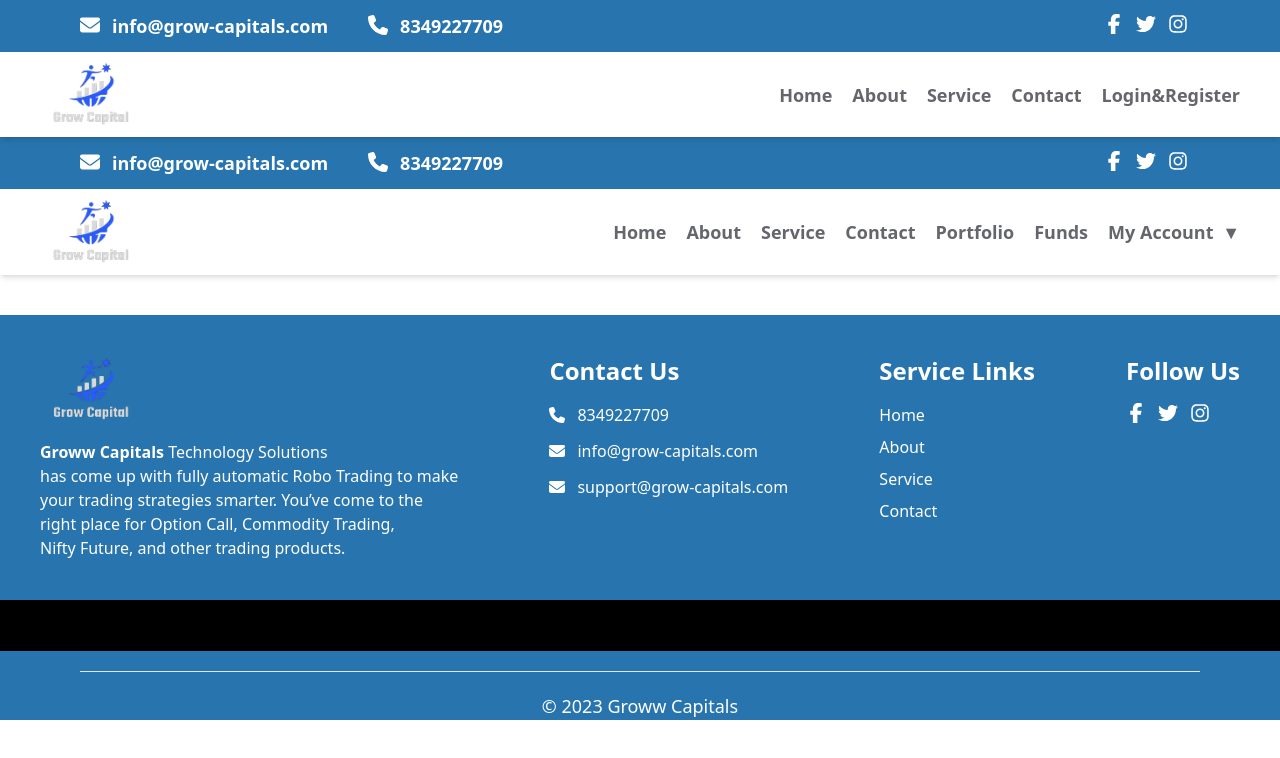
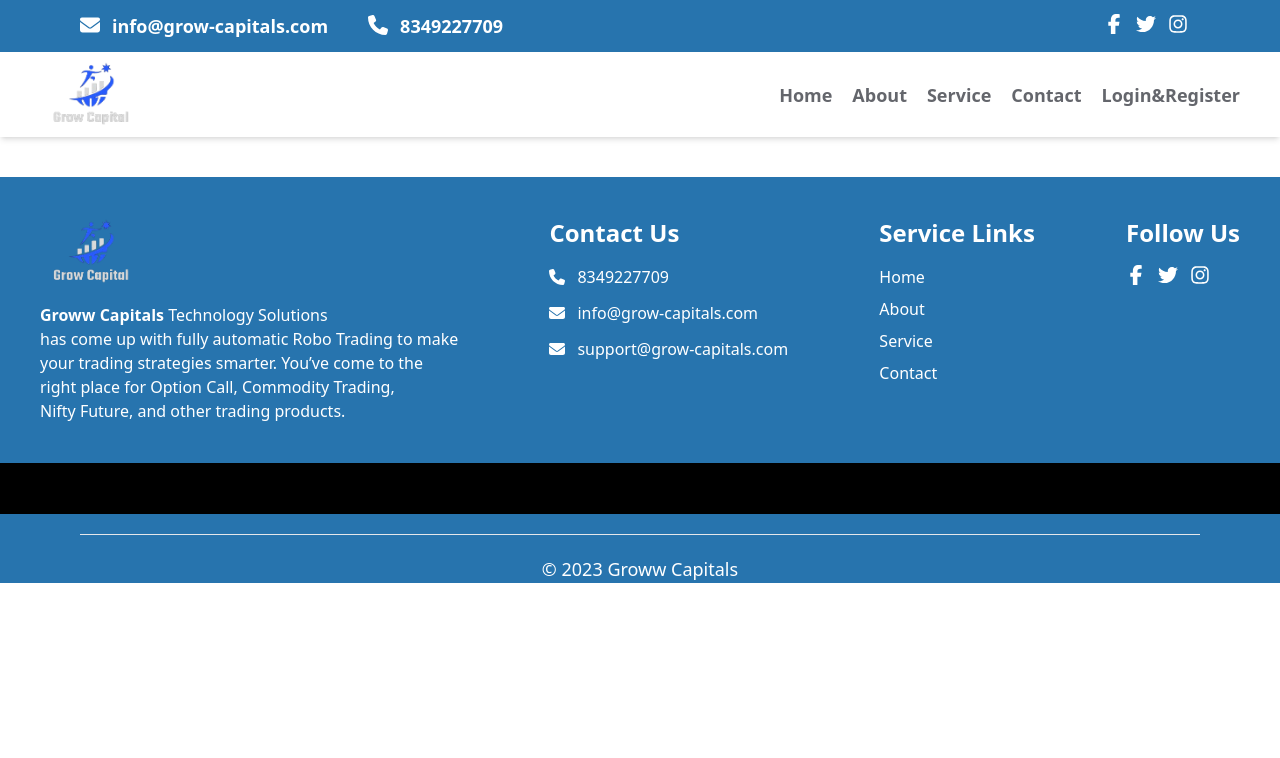
Before and after one commit to gravitonweb-IT/grow-capitals, a React (Create React App) app: page /user in a window 1280 px wide. Shown: the top 758 px of the page. Built offline with nearby package versions, Linux system fonts and the light colour scheme.

Commit message:
navbar-role-based

```diff
--- a/src/App.js
+++ b/src/App.js
@@ -1,4 +1,4 @@
-import React from "react";
+import React, { useState } from "react";
 import { Routes, Route } from "react-router-dom";
 import NavigationBar from "../src/Common/NavigationBar";
 import FooterOne from "../src/Common/FooterOne";
@@ -21,19 +21,20 @@ import AdminNavbar from "../src/Common/AdminNavbar";
 import Forget from "./Modules/Account/Forget";
 import UserNavbar from "../src/Common/UserNavbar";
 
-
+console.log("check", window.location.pathname.includes("adminpanel"))
 function App() {
+  const [userType , setUserType] = useState("0")
   return (
     <>
       <div>
-        <NavigationBar />
+        {userType === '0' ? <NavigationBar/> : userType === '1' ? <AdminNavbar setUserType={setUserType} /> :userType ==="3" ? <UserNavbar setUserType={setUserType} /> : <NavigationBar />}
         <Routes>
           <Route index path="/" element={<Home />} />
           <Route path="/about" element={<About />} />
           <Route path="/service" element={<Service />} />
           <Route path="/contact" element={<Contact />} />
           <Route path="/forget" element={<Forget />} />
-          <Route path="/loginandregister" element={<LoginAndRegister />} />
+          <Route path="/loginandregister" element={<LoginAndRegister setUserType={setUserType}/>} />
 
           <Route path="/fund" element={<Fund />} />
           <Route path="/register" element={<Register />} />
@@ -44,8 +45,8 @@ function App() {
           <Route path="/userapproval" element={<UserApproval />} />
           <Route path="/stockform" element={<StockForm />} />
           <Route path="/addfund" element={<AddFund />} />
-          <Route path ="/adminpanel" element={<AdminNavbar/>}/>
-          <Route path ="/user" element={<UserNavbar/>}/>
+          {/* <Route path ="/adminpanel" element={<AdminNavbar/>}/> */}
+          {/* <Route path ="/user" element={<UserNavbar/>}/> */}
         </Routes>
 
         <FooterOne />
--- a/src/Common/AdminNavbar.jsx
+++ b/src/Common/AdminNavbar.jsx
@@ -9,7 +9,7 @@ import {
   faTwitter,
 } from "@fortawesome/free-brands-svg-icons";
 
-const AdminNavbar = () => {
+const AdminNavbar = ({setUserType}) => {
   const [isDrawerOpen, setIsDrawerOpen] = useState(false);
   const [showDropdown, setShowDropdown] = useState(null);
   const [showSuperAdminDropdown, setShowSuperAdminDropdown] = useState(false);
@@ -23,6 +23,10 @@ const AdminNavbar = () => {
     }
   };
 
+   const handleLogOut = () =>{
+    setUserType("0");
+    setIsDrawerOpen(false)
+ }
   const toggleSuperAdminDropdown = () => {
     setShowSuperAdminDropdown(!showSuperAdminDropdown);
   };
@@ -154,7 +158,7 @@ const AdminNavbar = () => {
 
               {showDropdown === "superAdmin" && (
                 <div className="absolute bg-blue-950 w-34 flex flex-col text-white hover:text-white cursor-pointer mt-2 right-0">
-                  <p className="hover:bg-sky-500 hover:text-white border-b-2  p-2  ">
+                  <p className="hover:bg-sky-500 hover:text-white border-b-2  p-2  mx-4">
                     <Link
                       to="/stockform"
                       className="text-white "
@@ -163,7 +167,7 @@ const AdminNavbar = () => {
                       Stock Form
                     </Link>
                   </p>
-                  <p className="hover:bg-sky-500 hover:text-white border-b-2 p-2">
+                  <p className="hover:bg-sky-500 hover:text-white border-b-2 p-1">
                     <Link
                       to="/withdraw"
                       className="text-white "
@@ -196,11 +200,11 @@ const AdminNavbar = () => {
 
               {showDropdown === "myAccount" && (
                 <div className="absolute bg-blue-950 w-34 flex flex-col text-white hover:text-white cursor-pointer mt-2">
-                  <p className="hover:bg-sky-500 hover:text-white border-b-2  p-2 w-32">
+                  <p className="hover:bg-sky-500 hover:text-white border-b-2  p-2 mx-6">
                     <Link
                       to="/"
                       className="text-white "
-                      onClick={() => setIsDrawerOpen(false)}
+                      onClick={() =>handleLogOut()}
                     >
                       Logout
                     </Link>
@@ -261,7 +265,7 @@ const AdminNavbar = () => {
                   <Link
                     to="/"
                     className="text-white text-xl hover:text-blue-500"
-                    onClick={() => setIsDrawerOpen(false)}
+                    onClick={() => {setIsDrawerOpen(false) ; setUserType("0")}}
                   >
                     Home
                   </Link>
@@ -374,7 +378,7 @@ const AdminNavbar = () => {
                         <Link
                           to="/"
                           className="text-white "
-                          onClick={() => setIsDrawerOpen(false)}
+                          onClick={() => handleLogOut()}
                         >
                           Logout
                         </Link>
--- a/src/Common/UserNavbar.jsx
+++ b/src/Common/UserNavbar.jsx
@@ -9,19 +9,16 @@ import {
   faTwitter,
 } from "@fortawesome/free-brands-svg-icons";
 
-const UserNavbar = () => {
+const UserNavbar = ({setUserType}) => {
   const [isDrawerOpen, setIsDrawerOpen] = useState(false);
-  const [showDropdown, setShowDropdown] = useState(null);
+  const [showDropdown, setShowDropdown] = useState(false);
   const [showSuperAdminDropdown, setShowSuperAdminDropdown] = useState(false);
   const [showMyAccountDropdown, setShowMyAccountDropdown] = useState(false);
 
-  const toggleDropdown = (dropdownName) => {
-    if (showDropdown === dropdownName) {
-      setShowDropdown(null); // Close the dropdown if it's already open
-    } else {
-      setShowDropdown(dropdownName); // Open the selected dropdown
-    }
-  };
+ const handleLogOut = () =>{
+    setUserType("0");
+    setIsDrawerOpen(false)
+ }
 
   const toggleSuperAdminDropdown = () => {
     setShowSuperAdminDropdown(!showSuperAdminDropdown);
@@ -148,18 +145,18 @@ const UserNavbar = () => {
             <div className="relative">
               <button
                 className="text-[#64666C] hover:text-blue-500 text-lg font-semibold"
-                onClick={() => toggleDropdown("myAccount")}
+                onClick={() =>setShowDropdown(!showDropdown)}
               >
               My Account <span className="ml-1">&#9660;</span>
               </button>
 
-              {showDropdown === "myAccount" && (
+              {showDropdown && (
                 <div className="absolute bg-blue-950 w-34 flex flex-col text-white hover:text-white cursor-pointer mt-2">
                   <p className="hover:bg-sky-500 hover:text-white border-b-2  p-2 w-32">
                     <Link
                       to="/"
                       className="text-white "
-                      onClick={() => setIsDrawerOpen(false)}
+                      onClick={() => handleLogOut()}
                     >
                       Logout
                     </Link>
@@ -291,7 +288,7 @@ const UserNavbar = () => {
                         <Link
                           to="/"
                           className="text-white "
-                          onClick={() => setIsDrawerOpen(false)}
+                          onClick={() => handleLogOut()}
                         >
                           Logout
                         </Link>
--- a/src/Modules/Account/LoginAndRegister.jsx
+++ b/src/Modules/Account/LoginAndRegister.jsx
@@ -8,7 +8,7 @@ import RAndL from "../../Assests/Register&Login/Register&LoginImage.jpg";
 
 
 
-export default function LoginAndRegister() {
+export default function LoginAndRegister({setUserType}) {
 
 
 
@@ -47,6 +47,7 @@ export default function LoginAndRegister() {
       if (response.status === 200) {
         // Login successful, set the user's role
         setRole(data.role);
+        setUserType(data.role)
       } else {
         // Login failed, display error message
         setError("Login failed");
```
